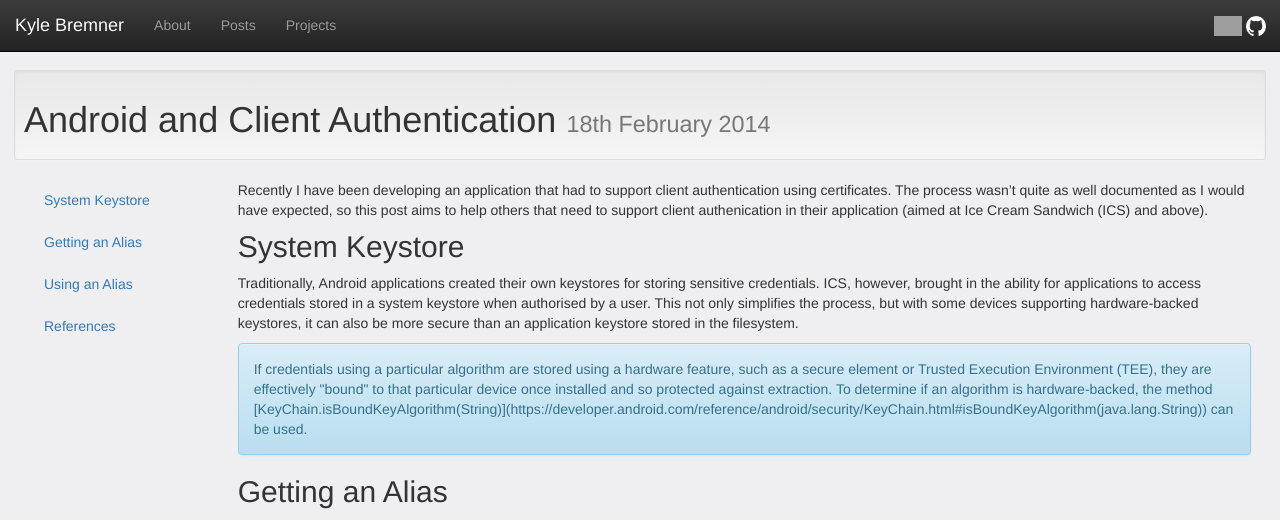
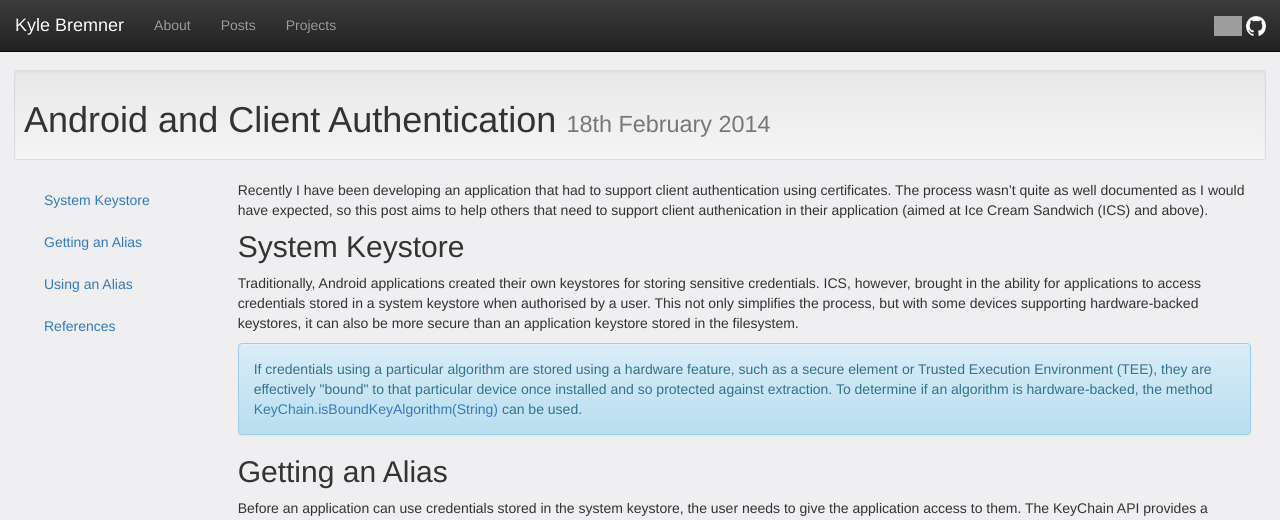
Before and after one commit to kbremner/kbremner.github.io, a Jekyll site: the page built from _posts/2014-02-18-android-client-auth.md, in a window 1280 px wide and 1386 px high. Shown: the top 520 px of the window. Built offline with Jekyll 4.4.1, drawn with Linux system fonts in a browser that asks for light colours; nearby versions of some CDN libraries; Markdown is read by kramdown in place of the engine named in the settings; a script that is not in the unit is left out; comment, search, counter and statistics services are not loaded; grey boxes are pictures that could not be loaded.

Commit message:
Updated 2014-02-18-android-client-auth.md

```diff
--- a/_posts/2014-02-18-android-client-auth.md
+++ b/_posts/2014-02-18-android-client-auth.md
@@ -16,7 +16,9 @@ Recently I have been developing an application that had to support client authen
 Traditionally, Android applications created their own keystores for storing sensitive credentials. ICS, however, brought in the ability for applications to access credentials stored in a system keystore when authorised by a user. This not only simplifies the process, but with some devices supporting hardware-backed keystores, it can also be more secure than an application keystore stored in the filesystem.
 
 <div class="alert alert-info">
-If credentials using a particular algorithm are stored using a hardware feature, such as a secure element or Trusted Execution Environment (TEE), they are effectively "bound" to that particular device once installed and so protected against extraction. To determine if an algorithm is hardware-backed, the method [KeyChain.isBoundKeyAlgorithm(String)](https://developer.android.com/reference/android/security/KeyChain.html#isBoundKeyAlgorithm(java.lang.String)) can be used.
+<p>
+If credentials using a particular algorithm are stored using a hardware feature, such as a secure element or Trusted Execution Environment (TEE), they are effectively "bound" to that particular device once installed and so protected against extraction. To determine if an algorithm is hardware-backed, the method <a href="https://developer.android.com/reference/android/security/KeyChain.html#isBoundKeyAlgorithm(java.lang.String)">KeyChain.isBoundKeyAlgorithm(String)</a> can be used.
+</p>
 </div>
 
 {% include section_header.html name="Getting an Alias" %}
@@ -25,7 +27,9 @@ Before an application can use credentials stored in the system keystore, the use
 The user will be shown a dialog where they can select a certificate currently stored in the system keystore, or install a new certificate. When the user selects a certificate and closes the dialog, the callback will be given an alias for the selected certificate that it can use to access it. If the user cancels the dialog, the callback will be given a null alias.
 
 <div class="alert alert-warning">
+<p>
 It is important to note that although the KeyChain API allows an application to provide hints as to which certificate the user should choose, it cannot force the user to select a particular certificate
+</p>
 </div>
 
 {% include section_header.html name="Using an Alias" %}
```
